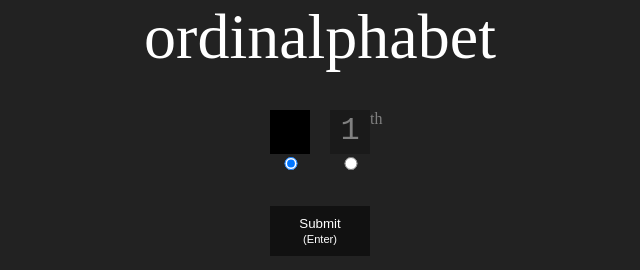
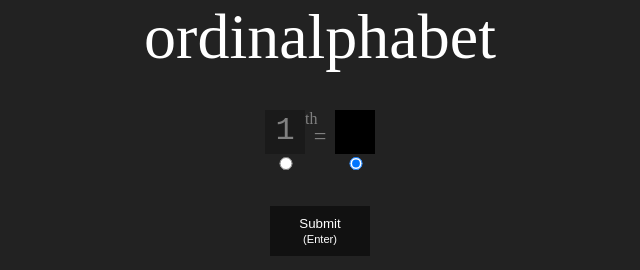
Before and after one commit to RocknRolo/ordinalphabet, a plain HTML site: page index.html in a window 1280 px wide. Shown: the top 270 px of the page, without its empty margins (320-960 px from the left). Drawn offline with Linux system fonts and the light colour scheme.

Commit message:
Cosmetic changes

```diff
--- a/index.html
+++ b/index.html
@@ -11,11 +11,14 @@
     <br><br>
 
     <div class="main">
-        <textarea id="question_left" class="question" maxlength="1"> </textarea>
-        <textarea id="question_right" class="question" maxlength="2"></textarea>
-        <div id="ordinal"></div>
-        <input type="radio" id="left_radio"  name="field_selector" checked>
-        <input type="radio" id="right_radio" name="field_selector">
+        <textarea id="question_left" class="question" maxlength="2"> </textarea>
+        <textarea id="question_right" class="question" maxlength="1"></textarea>
+        <div id="between">
+            <div id="ordinal"></div>
+            <div id="equals_sign">=</div>
+        </div>
+        <input type="radio" id="left_radio"  name="field_selector">
+        <input type="radio" id="right_radio" name="field_selector" checked>
     </div>
 
     <br><br>
--- a/script.js
+++ b/script.js
@@ -17,14 +17,14 @@ let wrongCounter = 0;
 
 let answerArray = [];
 let currentAnswer;
-let leftFieldActive = true;
+let leftFieldActive = false;
 
 question_left.onkeypress = function(e) {
     if (e.which == 13) {
         checkAnswer();
     }
     let chr = String.fromCharCode(e.which);
-    return /^[A-Za-z]$/.test(chr);
+    return ("0123456789".indexOf(chr) >= 0);
 }
 
 question_right.onkeypress = function(e) {
@@ -32,7 +32,7 @@ question_right.onkeypress = function(e) {
         checkAnswer();
     }
     let chr = String.fromCharCode(e.which);
-    return ("0123456789".indexOf(chr) >= 0);
+    return /^[A-Za-z]$/.test(chr);
 }
 
 left_radio.onclick = function () {
@@ -78,7 +78,7 @@ function newQuestion() {
         question_left.setAttribute("style", "background: " + ACTIVE_BG);
         question_left.focus();
 
-        question_right.value = currentAnswer;
+        question_right.value = decToChar(currentAnswer);
     } else {
         question_left.disabled = true;
         question_left.setAttribute("style", "background: " + INACTIVE_BG);
@@ -86,13 +86,13 @@ function newQuestion() {
         question_right.setAttribute("style", "background: " + ACTIVE_BG);
         question_right.focus();
 
-        question_left.value = decToChar(currentAnswer);
+        question_left.value = currentAnswer;
     }
 }
 
 function checkAnswer() {
-    if (question_left.value.toUpperCase() == decToChar(currentAnswer) &&
-        question_right.value == currentAnswer) {
+    if (question_right.value.toUpperCase() == decToChar(currentAnswer) &&
+        question_left.value == currentAnswer) {
         rightCounter++;
         right_text.textContent = rightCounter;
         newQuestion();
@@ -110,8 +110,7 @@ function resetFields() {
 }
 
 function numRange(start, end) {
-  return Array.apply(0, Array(end - start + 1))
-    .map((o, index) => index + start);
+  return Array.apply(0, Array(end - start + 1)).map((o, index) => index + start);
 }
 
 function populateAnswers() {
--- a/style.css
+++ b/style.css
@@ -13,7 +13,7 @@ header {
 
 .main {
     display: grid;
-    grid-template-columns: 1fr 40px 20px 40px 1fr;
+    grid-template-columns: 1fr 40px 30px 40px 1fr;
     grid-template-rows: 1fr 0.3fr;
     color: grey;
 }
@@ -23,7 +23,6 @@ header {
     grid-row: 1;
     font-family: monospace;
     font-size: 2rem;
-    text-transform: uppercase;
 }
 
 #question_right {
@@ -31,12 +30,25 @@ header {
     grid-row: 1;
     font-family: monospace;
     font-size: 2rem;
+    text-transform: uppercase;
+}
+
+#between {
+    grid-column: 3;
+    grid-row: 1;
 }
 
 #ordinal {
-    grid-column: 5;
-    grid-row: 1;
     font-size: 1rem;
+    margin: 0px;
+    padding: 0px;
+    height: 14px;
+}
+
+#equals_sign {
+    font-size: 1.4rem;
+    text-align: center;
+    overflow: auto;
 }
 
 #left_radio {
```
